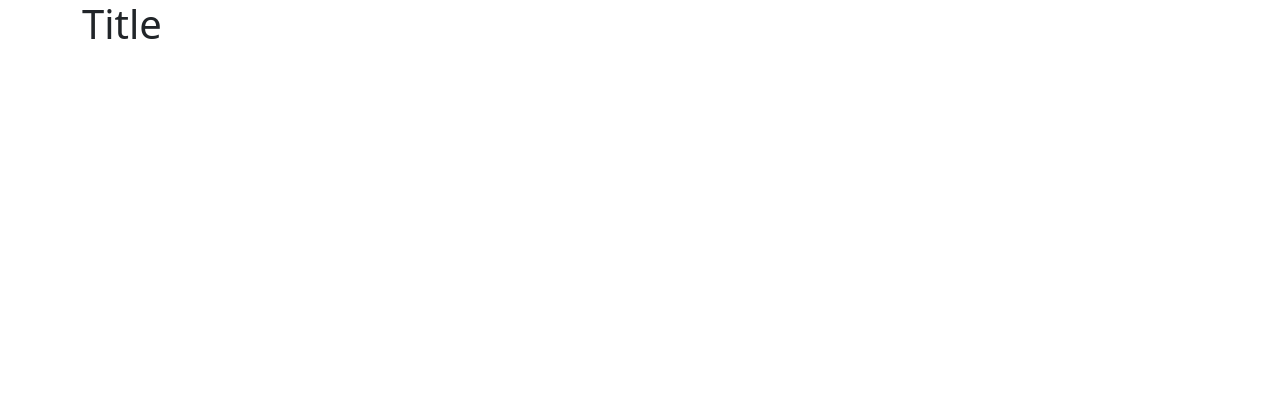
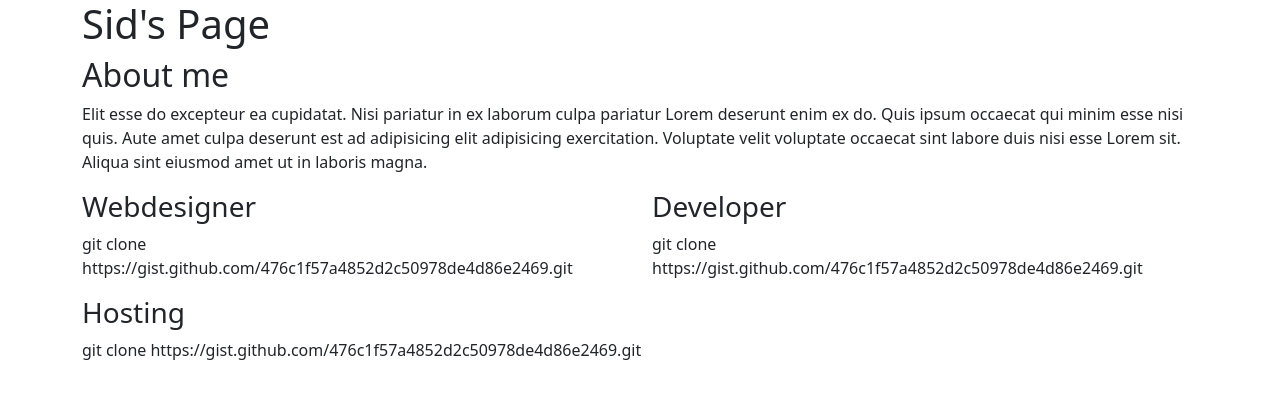
Before and after one commit to sidbxl/exercice-4-juin-sid, a plain HTML site: page index.html in a window 1280 px wide. Drawn offline with nearby package versions, Linux system fonts and the light colour scheme.

Commit message:
Added Main Content

```diff
--- a/index.html
+++ b/index.html
@@ -12,7 +12,25 @@
   </head>
   <body>
     <div class="container">
-        <h1>Title</h1>
+      <div class="row">
+        <h1>Sid's Page</h1>
+        <h2>About me</h2>
+        <p>Elit esse do excepteur ea cupidatat. Nisi pariatur in ex laborum culpa pariatur Lorem deserunt enim ex do. Quis ipsum occaecat qui minim esse nisi quis. Aute amet culpa deserunt est ad adipisicing elit adipisicing exercitation. Voluptate velit voluptate occaecat sint labore duis nisi esse Lorem sit. Aliqua sint eiusmod amet ut in laboris magna.</p>
+      </div>
+      <div class="row">
+        <div class="col">
+          <h3>Webdesigner</h3>
+          <p>git clone https://gist.github.com/476c1f57a4852d2c50978de4d86e2469.git</p>
+        </div>
+        <div class="col">
+          <h3>Developer</h3>
+          <p>git clone https://gist.github.com/476c1f57a4852d2c50978de4d86e2469.git</p>
+        </div>
+        <div class="col">
+          <h3>Hosting</h3>
+          <p>git clone https://gist.github.com/476c1f57a4852d2c50978de4d86e2469.git</p>
+        </div>
+      </div>
     </div>
 
     <link href="https://cdn.jsdelivr.net/npm/bootstrap@5.3.6/dist/css/bootstrap.min.css" rel="stylesheet" integrity="sha384-4Q6Gf2aSP4eDXB8Miphtr37CMZZQ5oXLH2yaXMJ2w8e2ZtHTl7GptT4jmndRuHDT" crossorigin="anonymous">
```
